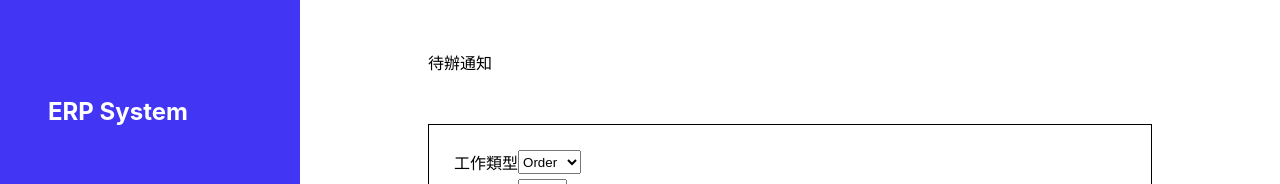
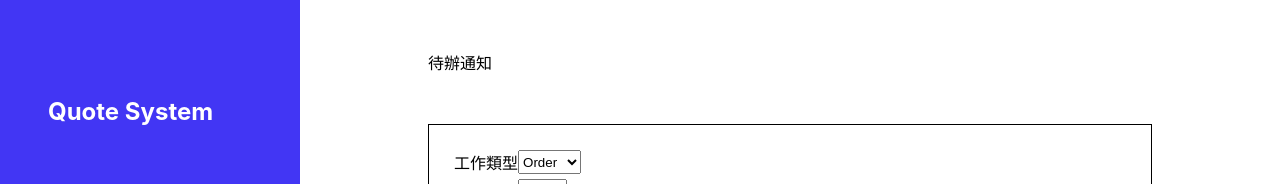
Before and after one commit to LianAnnie/Quote-system, a React (Create React App) app: page / in a window 1280 px wide. Shown: the top 184 px of the page. Built offline with nearby package versions, Linux system fonts and the light colour scheme; no server answers; the database is empty.

Commit message:
change title to quote system

```diff
--- a/public/index.html
+++ b/public/index.html
@@ -18,7 +18,7 @@
       work correctly both with client-side routing and a non-root public URL.
       Learn how to configure a non-root public URL by running `npm run build`.
     -->
-    <title>ERP systme</title>
+    <title>Quote system</title>
   </head>
   <body>
     <noscript>You need to enable JavaScript to run this app.</noscript>
--- a/src/component/SideBar.js
+++ b/src/component/SideBar.js
@@ -81,7 +81,7 @@ function SideBar() {
                     {!showNavBar && (
                         <Burger onClick={() => setShowNavBar(true)}>≡</Burger>
                     )}
-                    <Design>ERP System</Design>
+                    <Design>Quote System</Design>
                 </Title>
                 <HideMobile showNavBar={showNavBar}>
                     <Navbar>
```
Also changed, not shown: .prettierrc.json (added).
